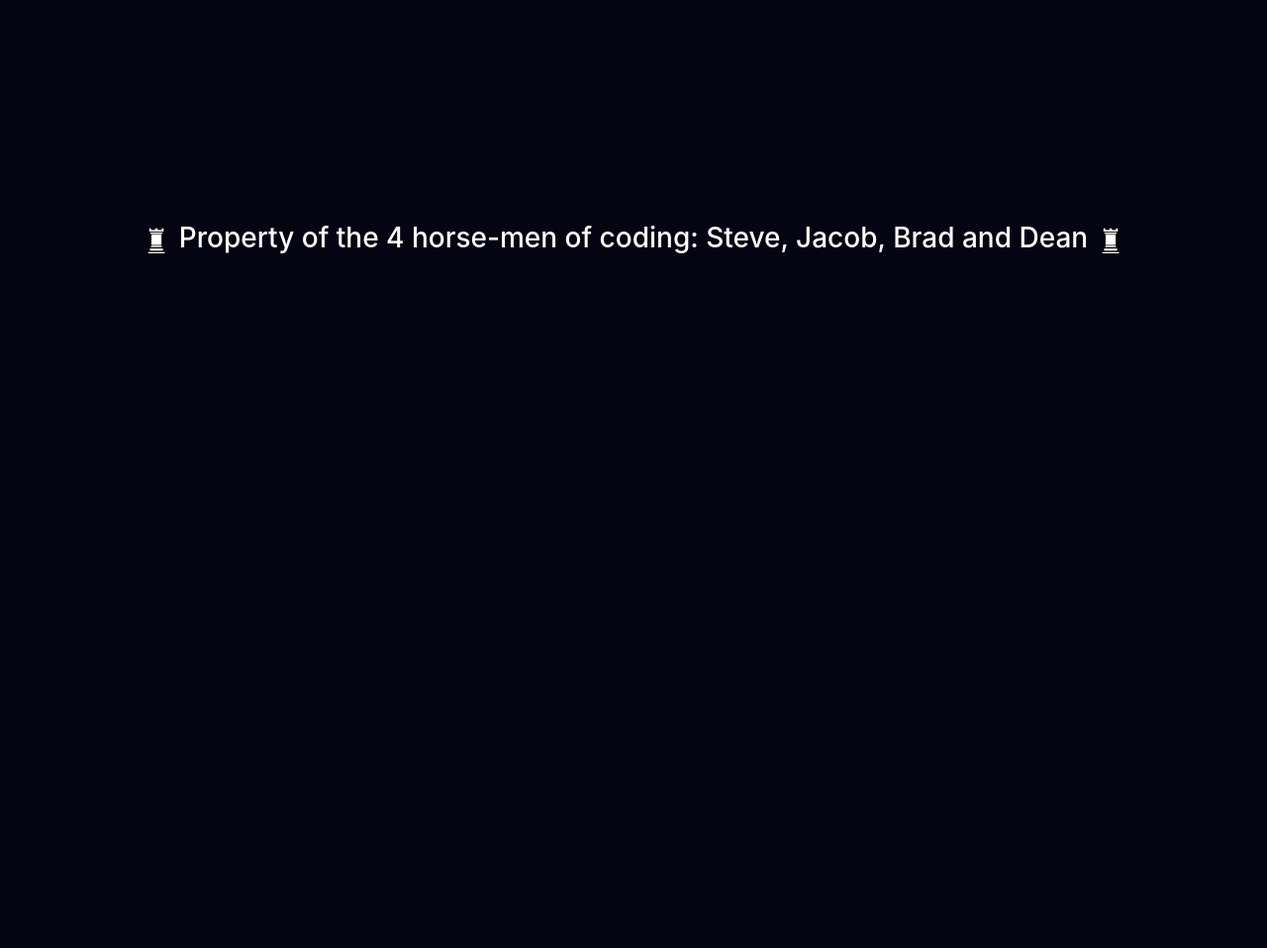
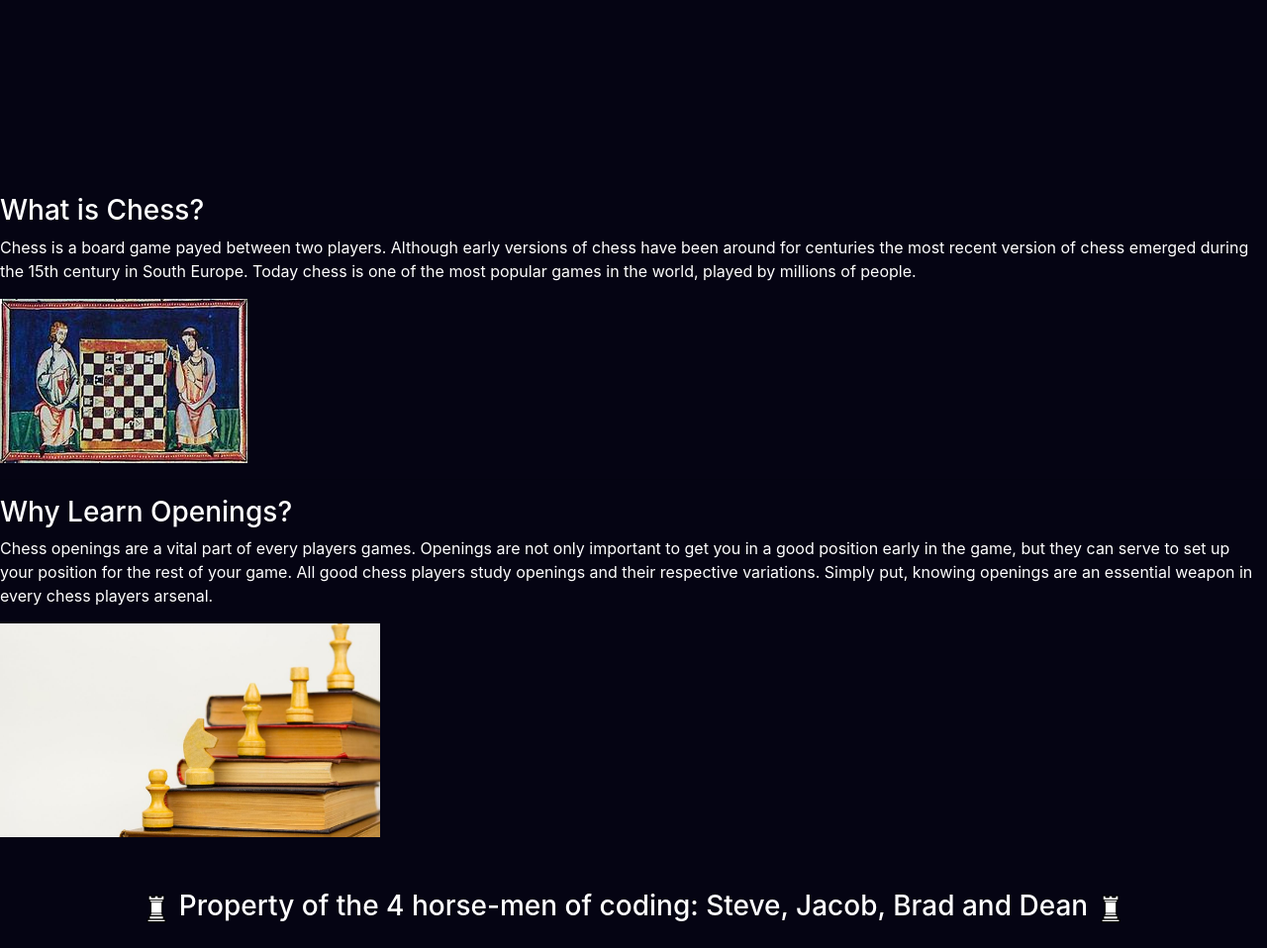
Before and after one commit to BradHersh/chess-openings, a Flask app: template app/templates/index.html in a window 1280 px wide. Shown: the part 539-1497 px from the top of the page at 99% size. Before the commit the page ends 796 px from the top, so only its background shows below. Run offline with Flask 2, Linux system fonts and the light colour scheme; the template is opened without the code that fills it, so the values that code supplies are empty; some libraries are stand-ins or nearby versions.

Commit message:
adding chess info

```diff
--- a/app/templates/index.html
+++ b/app/templates/index.html
@@ -129,6 +129,27 @@
 
         </div>
 
+        <div>
+            <h3>What is Chess?</h3>
+            <p>Chess is a board game payed between two players. Although early versions of chess have been around for centuries
+                the most recent version of chess emerged during the 15th century in South Europe. Today chess is one of the most popular
+                games in the world, played by millions of people.
+            </p>
+
+            <img src = "/static/img/Open/chess history.jpg">
+            <hr>
+
+            <h3>Why Learn Openings?</h3>
+            <p>Chess openings are a vital part of every players games. Openings are not only important to get you in a good position
+                early in the game, but they can serve to set up your position for the rest of your game. All good chess players study openings
+                and their respective variations. Simply put, knowing openings are an essential weapon in every chess players arsenal.
+            </p>
+
+            <img style="max-width: 30%" src = "/static/img/Open/chessbooks.jpeg">
+
+
+        </div>
+
     </body>
 
     <script>
```
Also changed, not shown: app.db, app/static/img/Open/chess history.jpg (added), app/static/img/Open/chessbooks.jpeg (added).
